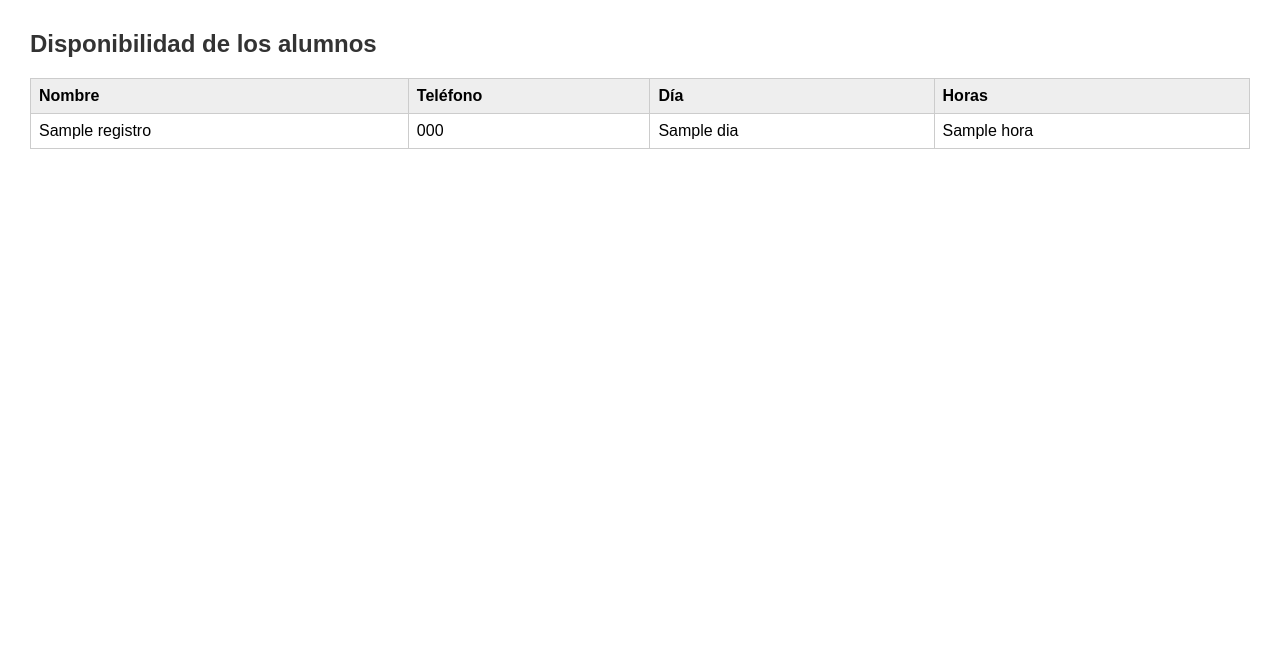
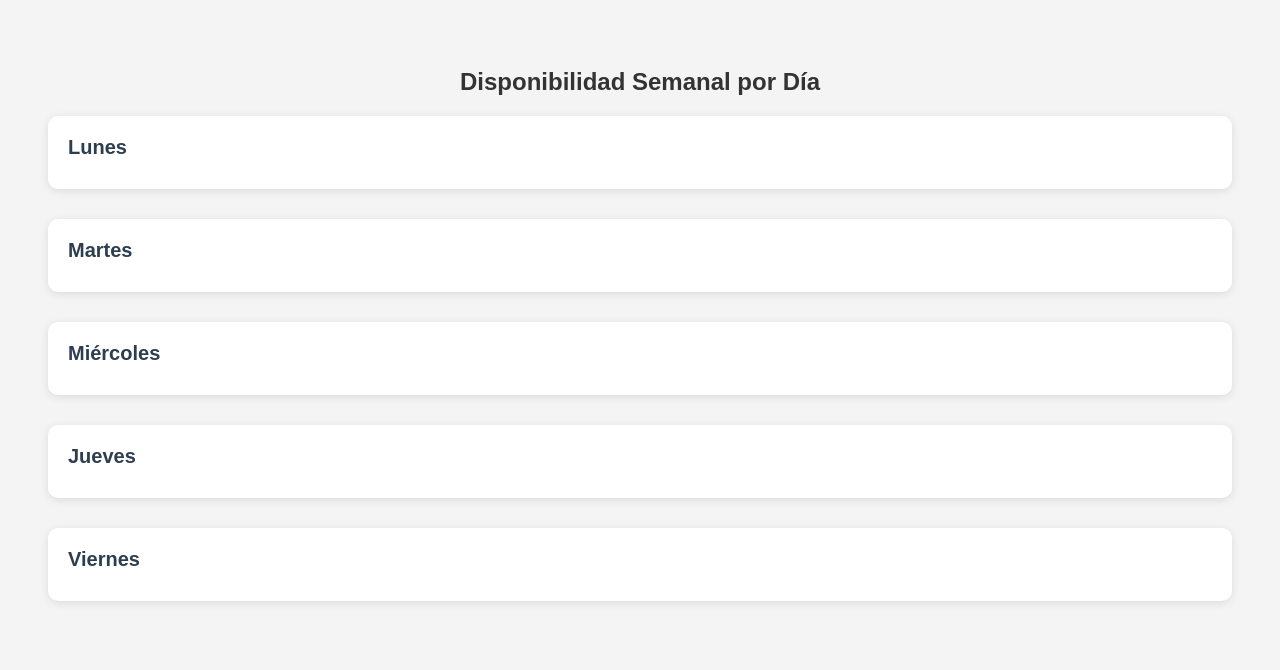
Before and after one commit to RaulMunozz/autoescuela-demo, a Flask app: template templates/vista_autoescuela.html in a window 1280 px wide. Shown: the top 670 px of the page. Run offline with Flask 3, Linux system fonts and the light colour scheme; the template is opened without the code that fills it: most values are stand-ins (such as "Sample title", 1, 10 or a date in 2020).

Commit message:
Nombre y telefono obligatorios solo

```diff
--- a/app.py
+++ b/app.py
@@ -1,18 +1,11 @@
 from flask import Flask, render_template, request, redirect, session, url_for
 from flask_sqlalchemy import SQLAlchemy
 import json
-# Cambio mínimo para forzar commit
-
 
 app = Flask(__name__)
-app.config['SQLALCHEMY_DATABASE_URI'] = 'sqlite:///disponibilidad_nueva.db'
-app.config['SQLALCHEMY_TRACK_MODIFICATIONS'] = False
-app.secret_key = 'supersecreto123'
+app.secret_key = 'clave-secreta'
+app.config['SQLALCHEMY_DATABASE_URI'] = 'sqlite:///disponibilidad.db'
 db = SQLAlchemy(app)
-
-usuarios = {
-    "admin": "clave123"
-}
 
 class Disponibilidad(db.Model):
     id = db.Column(db.Integer, primary_key=True)
@@ -20,62 +13,38 @@ class Disponibilidad(db.Model):
     telefono = db.Column(db.String(20), nullable=False)
     disponibilidad_json = db.Column(db.Text, nullable=False)
 
-with app.app_context():
-    db.create_all()
+@app.route("/", methods=["GET", "POST"])
+def formulario():
+    dias = ["Lunes", "Martes", "Miércoles", "Jueves", "Viernes"]
+    horas = ["08:00", "09:00", "10:00", "11:00", "12:00", "13:00", "16:00", "17:00", "18:00", "19:00"]
 
-@app.route('/', methods=['GET', 'POST'])
-def formulario():
-    if request.method == 'POST':
-        nombre = request.form['nombre']
-        telefono = request.form['telefono']
+    if request.method == "POST":
+        nombre = request.form.get("nombre", "").strip()
+        telefono = request.form.get("telefono", "").strip()
+
+        if not nombre or not telefono:
+            return "Nombre y teléfono son obligatorios", 400
 
         disponibilidad = {}
-        for dia in ["Lunes", "Martes", "Miércoles", "Jueves", "Viernes"]:
-            horas = request.form.getlist(dia)
-            if horas:
-                disponibilidad[dia] = horas
+        for dia in dias:
+            horas_dia = request.form.getlist(f"disponibilidad_{dia}")
+            if horas_dia:
+                disponibilidad[dia] = horas_dia
 
-        if not (nombre and telefono and disponibilidad):
-            return "Todos los campos son obligatorios", 400
+        nueva_disponibilidad = Disponibilidad(
+            nombre=nombre,
+            telefono=telefono,
+            disponibilidad_json=json.dumps(disponibilidad)
+        )
+        db.session.add(nueva_disponibilidad)
+        db.session.commit()
+        return redirect("/gracias")
 
-        disponibilidad_json = json.dumps(disponibilidad)
-        nueva = Disponibilidad(nombre=nombre, telefono=telefono, disponibilidad_json=disponibilidad_json)
-        db.session.add(nueva)
-        db.session.commit()
-        return redirect('/gracias')
+    return render_template("formulario.html", dias=dias, horas=horas)
 
-    dias = ["Lunes", "Martes", "Miércoles", "Jueves", "Viernes"]
-    horas = ["09:00", "10:00", "11:00", "12:00", "13:00", "16:00", "17:00", "18:00", "19:00"]
-    return render_template('formulario.html', dias=dias, horas=horas)
+@app.route("/gracias")
+def gracias():
+    return "<h3>Gracias por enviar tu disponibilidad.</h3>"
 
-@app.route('/gracias')
-def gracias():
-    return "¡Gracias por enviar tu disponibilidad!"
-
-@app.route('/autoescuela')
-def vista_autoescuela():
-    if 'usuario' not in session:
-        return redirect('/login')
-
-    datos = Disponibilidad.query.all()
-    registros = []
-    for d in datos:
-        disponibilidad = json.loads(d.disponibilidad_json)
-        registros.append({
-            'nombre': d.nombre,
-            'telefono': d.telefono,
-            'disponibilidad': disponibilidad
-        })
-
-    return render_template('vista_autoescuela.html', registros=registros)
-
-@app.route('/login', methods=['GET', 'POST'])
-def login():
-    if request.method == 'POST':
-        usuario = request.form['usuario']
-        clave = request.form['clave']
-        if usuario in usuarios and usuarios[usuario] == clave:
-            session['usuario'] = usuario
-            return redirect('/autoescuela')
-        return "Credenciales incorrectas", 401
-    return render_template('login.html')
+if __name__ == '__main__':
+    app.run(debug=True)
--- a/templates/vista_autoescuela.html
+++ b/templates/vista_autoescuela.html
@@ -1,49 +1,53 @@
 <!DOCTYPE html>
 <html>
 <head>
-    <title>Vista Autoescuela</title>
+    <title>Disponibilidad por día - Autoescuela</title>
     <style>
         body {
-            font-family: Arial;
-            margin: 30px;
+            font-family: Arial, sans-serif;
+            background-color: #f4f4f4;
+            padding: 40px;
         }
         h2 {
+            text-align: center;
             color: #333;
         }
-        table {
-            border-collapse: collapse;
-            width: 100%;
-            margin-top: 20px;
+        .dia-section {
+            background-color: white;
+            margin-bottom: 30px;
+            padding: 20px;
+            border-radius: 10px;
+            box-shadow: 0 2px 10px rgba(0,0,0,0.1);
         }
-        th, td {
-            border: 1px solid #ccc;
-            padding: 8px;
-            text-align: left;
+        .dia-title {
+            font-size: 20px;
+            font-weight: bold;
+            margin-bottom: 10px;
+            color: #2c3e50;
         }
-        th {
-            background-color: #eee;
+        .alumno {
+            margin-left: 20px;
+            margin-bottom: 5px;
         }
     </style>
 </head>
 <body>
-    <h2>Disponibilidad de los alumnos</h2>
-    <table>
-        <tr>
-            <th>Nombre</th>
-            <th>Teléfono</th>
-            <th>Día</th>
-            <th>Horas</th>
-        </tr>
-        {% for r in registros %}
-            {% for dia, horas in r.disponibilidad.items() %}
-                <tr>
-                    <td>{{ r.nombre }}</td>
-                    <td>{{ r.telefono }}</td>
-                    <td>{{ dia }}</td>
-                    <td>{{ horas | join(', ') }}</td>
-                </tr>
+    <h2>Disponibilidad Semanal por Día</h2>
+
+    {% set dias_ordenados = ["Lunes", "Martes", "Miércoles", "Jueves", "Viernes"] %}
+
+    {% for dia in dias_ordenados %}
+        <div class="dia-section">
+            <div class="dia-title">{{ dia }}</div>
+            {% for r in registros %}
+                {% if dia in r.disponibilidad %}
+                    <div class="alumno">
+                        {{ r.nombre }} ({{ r.telefono }}):
+                        {{ r.disponibilidad[dia] | sort | join(', ') }}
+                    </div>
+                {% endif %}
             {% endfor %}
-        {% endfor %}
-    </table>
+        </div>
+    {% endfor %}
 </body>
 </html>
```
